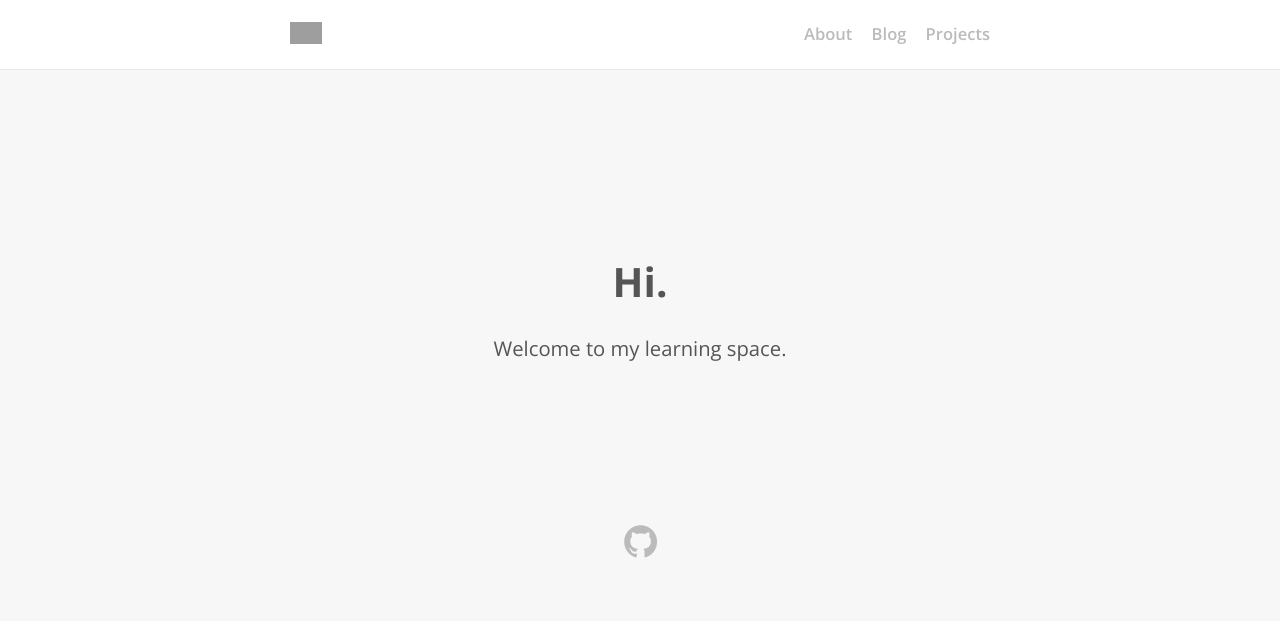
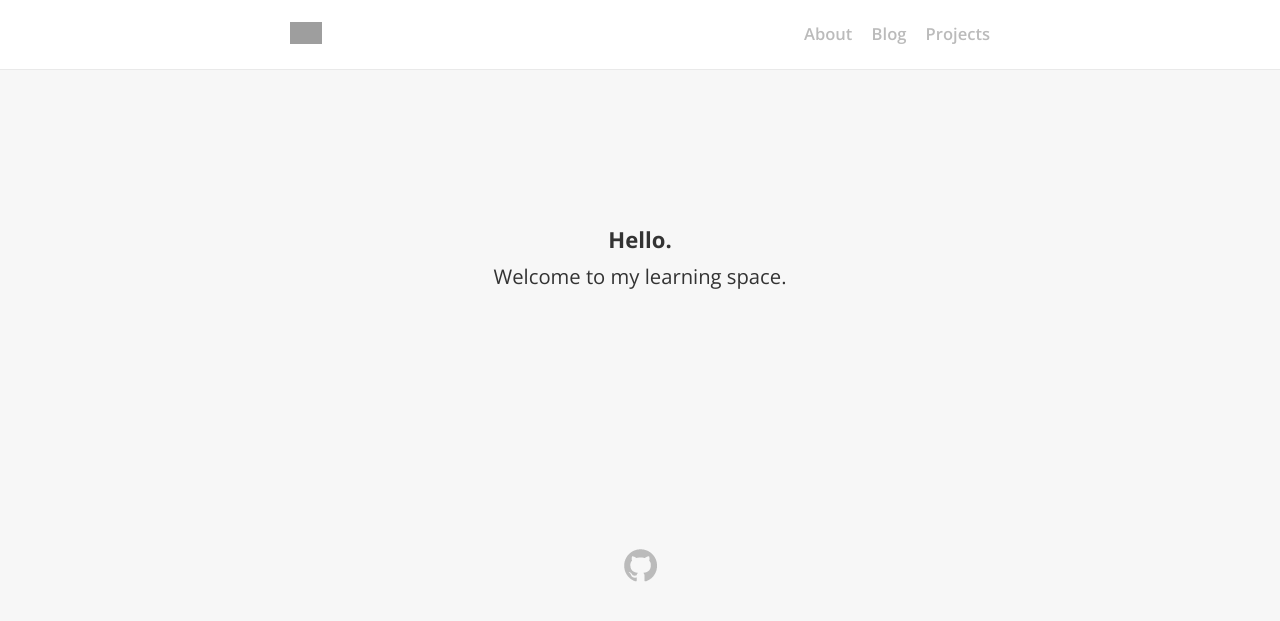
Before and after one commit to Treydor/treydor.github.io, a Jekyll site: the page built from index.html, in a window 1280 px wide. Shown: the top 621 px of the page. Built offline with Jekyll 4.4.1, drawn with Linux system fonts in a browser that asks for light colours; grey boxes are pictures that could not be loaded.

Commit message:
splash restyle

```diff
--- a/css/style.css
+++ b/css/style.css
@@ -280,17 +280,16 @@ article h2, article h3 { margin-top: 2em; }
    ======================================================================= */
 
 .splash {
-  color: #555;
-  font-size: 1.1em;
-  margin: 8em auto;
+  font-size: 1.1rem;
+  padding: 8rem 0;
   text-align: center;
   width: 100%;
 }
 
 .splash-title {
-  font-size: 2em;
+  font-size: 1.2rem;
   font-weight: 700;
-  padding: .5em 0;
+  padding: .3rem 0;
 }
 
 .profile-box { width: 100%; }
--- a/index.html
+++ b/index.html
@@ -4,11 +4,11 @@ name: Noah Rogers
 title: Noah Rogers
 blog: true
 ---
-<div class="splash">
-  <div class="splash-title">Hi.</div>
-  <span class="splash-text">Welcome to my learning space.</span>
-</div>
+<div class="container">
+  <div class="splash">
+    <div class="splash-title">Hello.</div>
+    Welcome to my learning space.
+  </div>
 
-<div class="container">
   <a href="//www.github.com/treydor" target="_blank" alt="GitHub" class="github-footer"></a>
 </div>
```
